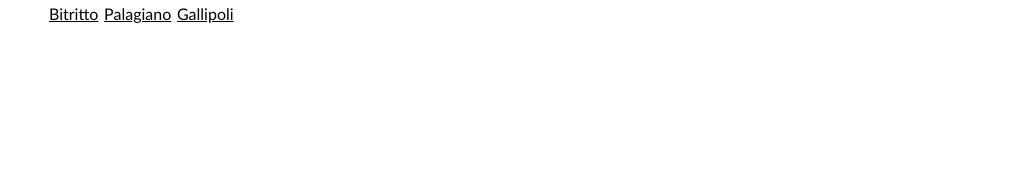
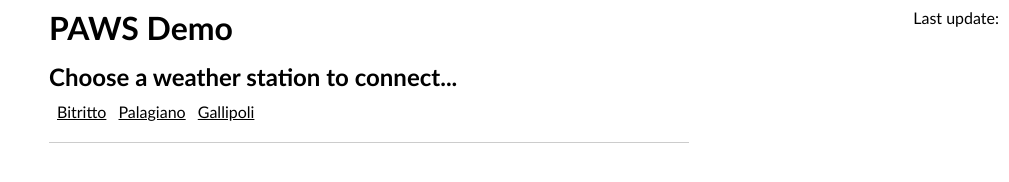
Before and after one commit to levent/paws-demo, a plain HTML site: page index.html in a window 1280 px wide. Shown: the whole page, without its empty margins (271-1280 px from the left). Drawn offline with nearby package versions, Linux system fonts and the light colour scheme.

Commit message:
Make more html5-ey

```diff
--- a/index.html
+++ b/index.html
@@ -3,24 +3,44 @@
   <head>
     <meta charset="utf-8" />
     <meta name="robots" content="noindex" />
-    <title>Paws Demo</title>
+    <title>PAWS Demo</title>
     <script type="text/javascript" src="https://ajax.googleapis.com/ajax/libs/jquery/1.4.4/jquery.min.js"></script>
     <script type="text/javascript" src="javascripts/paws.js"></script>
     <link type="text/css" rel="stylesheet" href="stylesheets/paws.css" />
   </head>
   <body>
-    <a href="#9796" class="weather_station">Bitritto</a>
-    <a href="#9845" class="weather_station">Palagiano</a>
-    <a href="#9854" class="weather_station">Gallipoli</a>
-    <div id="content">
+    <header>
 
-    </div>
+      <hgroup>
+        <h1>PAWS Demo</h1>
+        <h2>Choose a weather station to connect...</h2>
+      </hgroup>
+
+      <nav>
+        <ul>
+          <li><a href="#9796" class="weather_station">Bitritto</a></li>
+          <li><a href="#9845" class="weather_station">Palagiano</a></li>
+          <li><a href="#9854" class="weather_station">Gallipoli</a></li>
+        </ul>
+      </nav>
+
+    </header>
+
+    <section>
+      <header id="content">
+
+      </header>
+      <div id="major">
         <div id="ds_0" class="datastream"></div>
         <div id="ds_2" class="datastream"></div>
+      </div>
+      <div id="minor">
         <div id="ds_1" class="datastream minor"></div>
         <div id="ds_3" class="datastream minor"></div>
         <div id="ds_4" class="datastream minor"></div>
         <div id="ds_5" class="datastream minor"></div>
-    <p id="last_update"><span id="retrieved_at"></span></p>
+      </div>
+    </section>
+    <time id="last_update">Last update: <span id="retrieved_at"></span></time>
   </body>
 </html>
--- a/javascripts/paws.js
+++ b/javascripts/paws.js
@@ -20,7 +20,7 @@ $(document).ready(function(){
 
   function setupDatastream(datastream) {
     currentValues[datastream.id] = datastream.current_value;
-    $("#ds_" + datastream.id).html("<h3>" + datastream.tags + ":</h3>")
+    $("#ds_" + datastream.id).html("<h5>" + datastream.tags + ":</h5>")
     $("#ds_" + datastream.id).append("<p>" + '<span class="value">' + datastream.current_value + '</span>' + " " + datastream.unit.symbol + "</p>")
     $("#retrieved_at").html(datastream.at);
   }
@@ -43,8 +43,8 @@ $(document).ready(function(){
     $.ajax({
       url: "http://api.pachube.com/v2/feeds/" + feed_id + ".json?api_key=" + api_key,
       success: function(data) {
-        content.html("<h1>" + data.title + "</h1>");
-        content.append("<h2>" + data.description + "</h2>");
+        content.html("<h3>" + data.title + "</h3>");
+        content.append("<h4>" + data.description + "</h4>");
         datastreams = data.datastreams;
         for (var i=0; i < datastreams.length; i++) {
           setupDatastream(datastreams[i], i);
--- a/stylesheets/paws.css
+++ b/stylesheets/paws.css
@@ -10,27 +10,51 @@ body{
   width: 40em;
   line-height: 1.75;
   word-spacing: 0.1em
+  font-size: 1.1em;
 }
 
 a, a#visited {
   color: black;
 }
 
-h3, p {
-  margin: 0;
+body header {
+  margin: 0 0 1em 0;
+  border-bottom: 1px solid #ccc;
+  padding: 0 0 1em 0;
 }
 
-div.datastream {
-  font-size: 1.2em;
-  color: black;
+section header {
+  border: none;
+
 }
 
-div.datastream.minor {
+h1, h2, h3, h4, h5, p {
+  margin: 0;
+  padding: 0;
+}
+
+nav ul {
+  margin: 0;
+  padding: 0;
+}
+
+nav li {
+  display: inline;
+  padding-left: 0.5em;
+}
+
+div#major {
+  font-size: 1.2em;
+  float: left;
+  width: 60%;
+}
+
+div#minor div.datastream {
   font-size: 0.8em;
   color: #666;
 }
 
-p#last_update {
+time#last_update {
   position: absolute;
   top: 4px;
   right: 10px;
```
Lines whose indentation alone changed are shown as unchanged.
